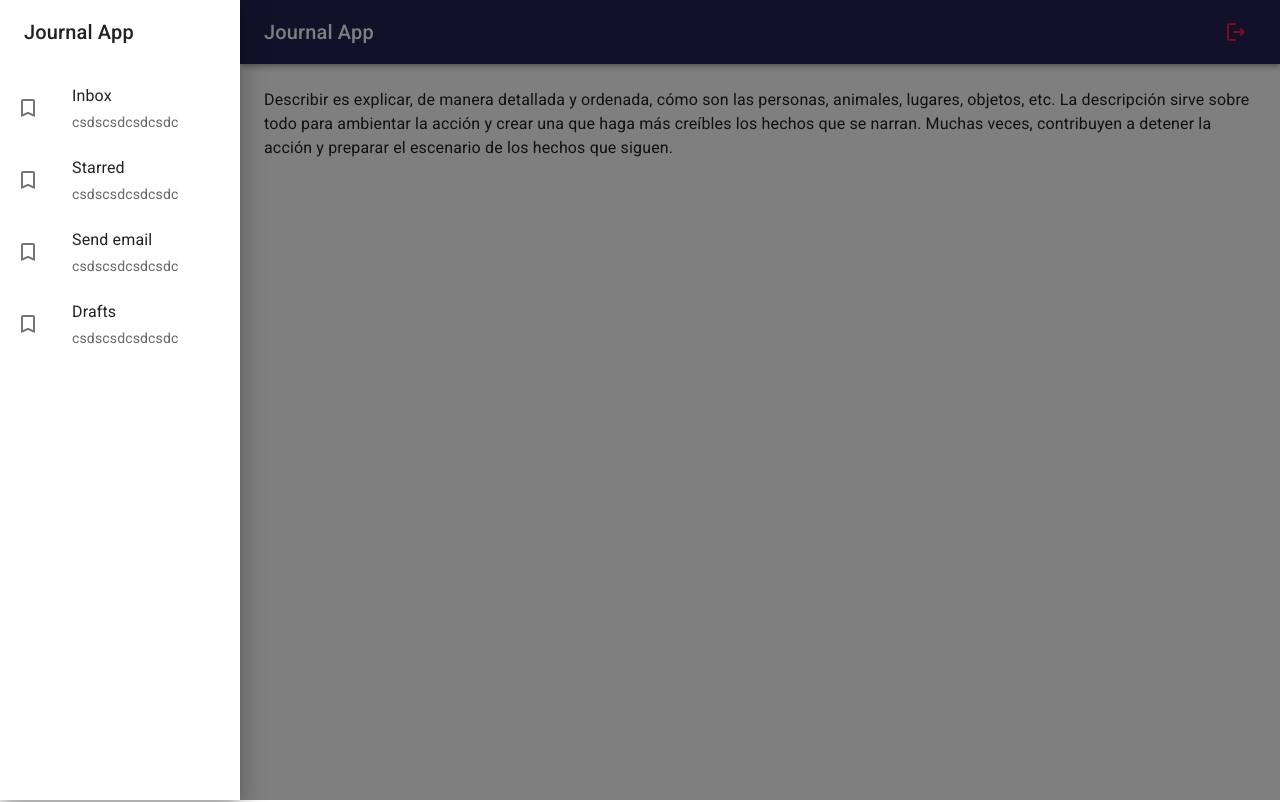
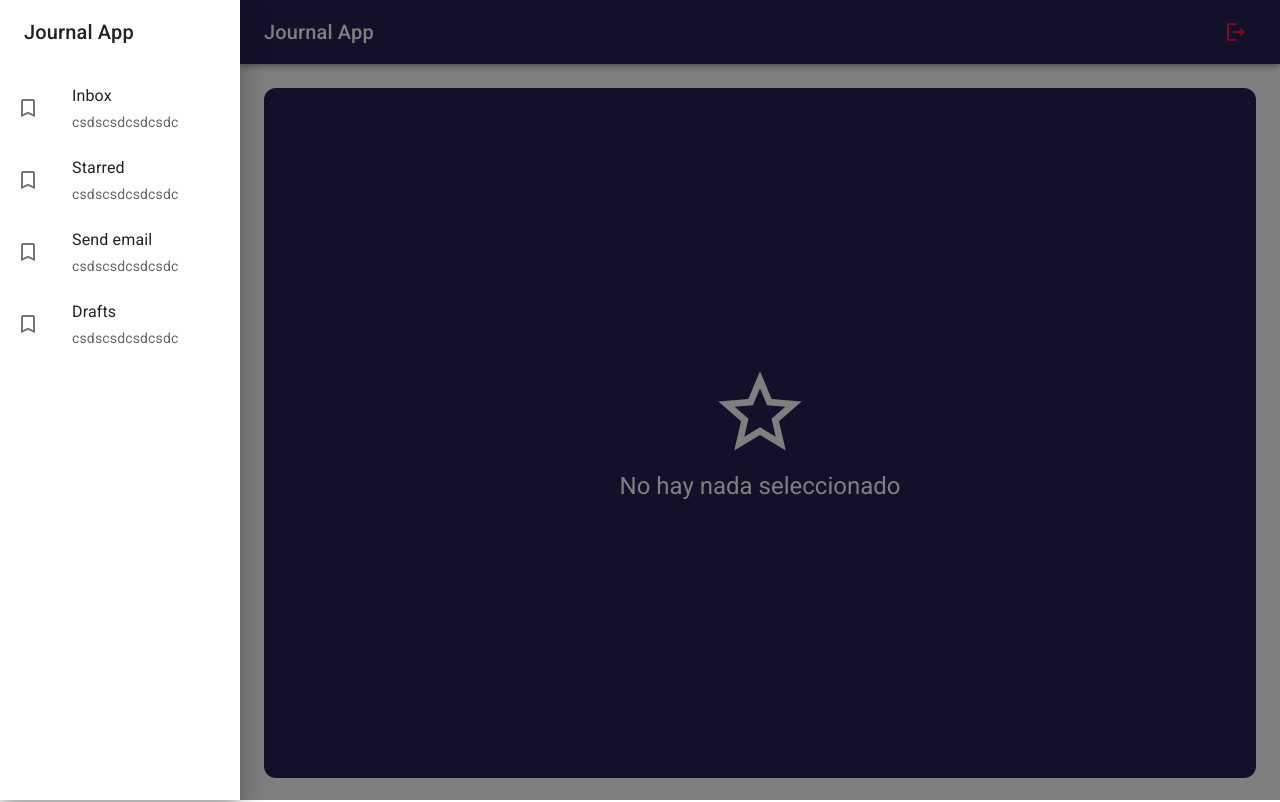
Before and after one commit to Arevelo27/journal-app, a React (Vite) app: page / in a window 1280 px wide. Built offline with nearby package versions, Linux system fonts and the light colour scheme.

Commit message:
NothingSelectedView - No hay nada seleccionado

```diff
--- a/src/journal/pages/JournalPage.jsx
+++ b/src/journal/pages/JournalPage.jsx
@@ -1,10 +1,10 @@
-import { Typography } from '@mui/material'
 import { JournalLayout } from '../layout/JournalLayout'
+import { NothingSelectedView } from '../views'
 
 export const JournalPage = () => {
   return (
     <JournalLayout>
-      <Typography>Describir es explicar, de manera detallada y ordenada, cómo son las personas, animales, lugares, objetos, etc. La descripción sirve sobre todo para ambientar la acción y crear una que haga más creíbles los hechos que se narran. Muchas veces, contribuyen a detener la acción y preparar el escenario de los hechos que siguen.</Typography>
+      <NothingSelectedView />
     </JournalLayout>
   )
 }
--- /dev/null
+++ b/src/journal/views/NothingSelectedView.jsx
@@ -0,0 +1,26 @@
+import { Grid2, Typography } from '@mui/material';
+import { StarOutline } from '@mui/icons-material';
+
+export const NothingSelectedView = () => {
+    return (
+        <Grid2
+            container
+            spacing={0}
+            direction="column"
+            alignItems="center"
+            justifyContent="center"
+            sx={{
+                minHeight: 'calc(100vh - 110px)',
+                backgroundColor: 'primary.main',
+                borderRadius: 3
+            }}
+        >
+            <Grid2 xs={12}> {/* Asegúrate de que esto esté correcto */}
+                <StarOutline sx={{ fontSize: 100, color: 'white' }} />
+            </Grid2>
+            <Grid2 xs={12}> {/* Asegúrate de que esto esté correcto */}
+                <Typography variant="h5" sx={{ color: 'white' }}>No hay nada seleccionado</Typography>
+            </Grid2>
+        </Grid2>
+    );
+}
--- /dev/null
+++ b/src/journal/views/index.js
@@ -0,0 +1 @@
+export * from './NothingSelectedView'
```
